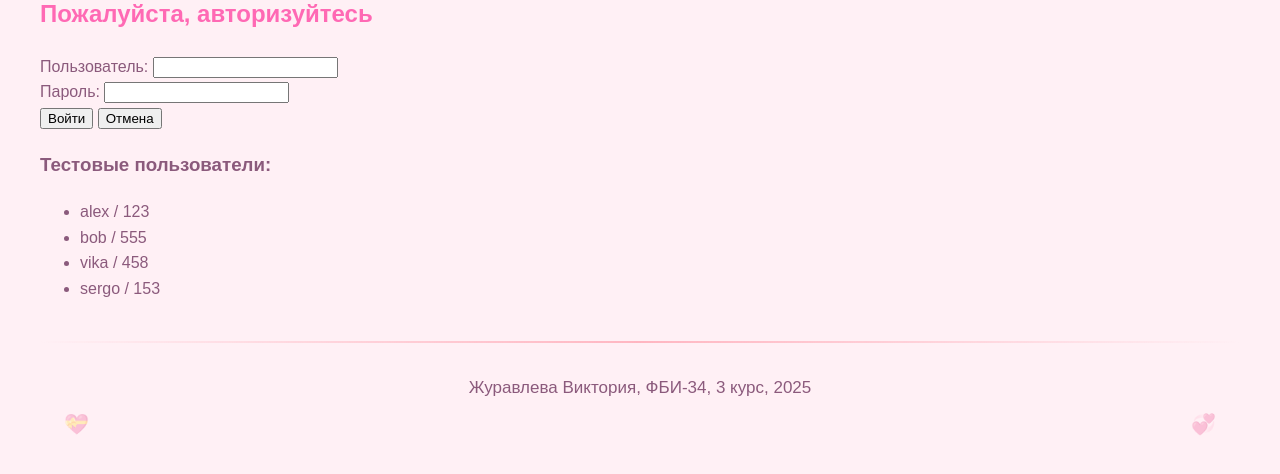
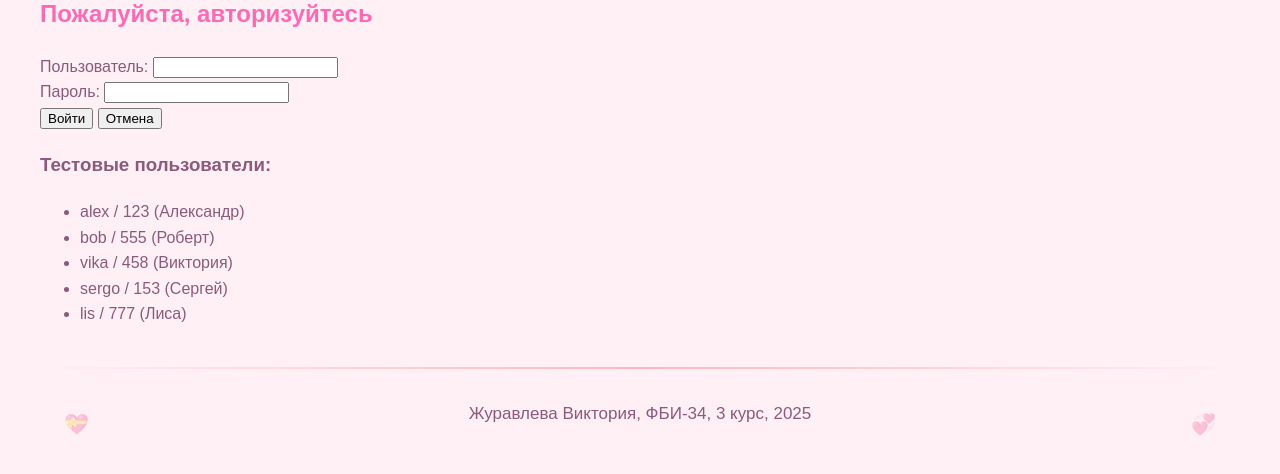
Before and after one commit to viktoria-zhur/web-2, a Flask app: page /lab4/login in a window 1280 px wide. Shown: the part 278-752 px from the top of the page. Run offline with Flask 3, Linux system fonts and the light colour scheme.

Commit message:
Улучшенная авторизация

```diff
--- a/lab4.py
+++ b/lab4.py
@@ -135,10 +135,11 @@ def tree():
     return redirect('/lab4/tree')
 
 users = [
-    {'login': 'alex', 'password': '123'},
-    {'login': 'bob', 'password': '555'},
-    {'login': 'vika', 'password': '458'},
-    {'login': 'sergo', 'password': '153'}
+    {'login': 'alex', 'password': '123', 'name': 'Александр', 'gender': 'male'},
+    {'login': 'bob', 'password': '555', 'name': 'Роберт', 'gender': 'male'},
+    {'login': 'vika', 'password': '458', 'name': 'Виктория', 'gender': 'female'},
+    {'login': 'sergo', 'password': '153', 'name': 'Сергей', 'gender': 'male'},
+    {'login': 'lis', 'password': '777', 'name': 'Лиса', 'gender': 'female'}
 ]
 
 @lab4.route('/lab4/login', methods=['GET', 'POST'])
@@ -147,21 +148,45 @@ def login():
         if 'login' in session:
             authorized = True
             login = session['login']
+            # Находим имя пользователя для приветствия
+            user_name = ''
+            for user in users:
+                if user['login'] == login:
+                    user_name = user['name']
+                    break
         else:
             authorized = False
             login = ''
-        return render_template('lab4/login.html', authorized=authorized, login=login)
+            user_name = ''
+        return render_template('lab4/login.html', authorized=authorized, login=login, user_name=user_name)
 
-    login = request.form.get('login')
-    password = request.form.get('password')
+    login_input = request.form.get('login', '')
+    password = request.form.get('password', '')
 
+    # Валидация пустых полей
+    errors = []
+    if not login_input:
+        errors.append('Не введён логин')
+    if not password:
+        errors.append('Не введён пароль')
+
+    # Если есть ошибки валидации
+    if errors:
+        return render_template('lab4/login.html', errors=errors, login=login_input, authorized=False)
+
+    # Проверка логина и пароля
+    user_found = None
     for user in users:
-        if login == user['login'] and password == user['password']:
-            session['login'] = login
-            return redirect('/lab4/login')
+        if login_input == user['login'] and password == user['password']:
+            user_found = user
+            break
 
-    error = 'Неверные логин и/или пароль'
-    return render_template('lab4/login.html', error=error, authorized=False)
+    if user_found:
+        session['login'] = user_found['login']
+        return redirect('/lab4/login')
+    else:
+        errors = ['Неверные логин и/или пароль']
+        return render_template('lab4/login.html', errors=errors, login=login_input, authorized=False)
 
 @lab4.route('/lab4/logout', methods=['POST'])
 def logout():
--- a/templates/lab4/login.html
+++ b/templates/lab4/login.html
@@ -4,7 +4,7 @@
 
 {% block main %}
     {% if authorized %}
-        <h1>Добро пожаловать, {{ login }}!</h1>
+        <h1>Добро пожаловать, {{ user_name }}!</h1>
         <div>
             <form action="/lab4/logout" method="post">
                 <button type="submit">Выход</button>
@@ -22,9 +22,15 @@
                 <label for="password">Пароль:</label>
                 <input type="password" id="password" name="password">
             </div>
-            {% if error %}
-                <div style="color: red;">{{ error }}</div>
+
+            {% if errors %}
+                <div class="error-messages">
+                    {% for error in errors %}
+                        <div class="error">{{ error }}</div>
+                    {% endfor %}
+                </div>
             {% endif %}
+
             <div>
                 <button type="submit">Войти</button>
                 <button type="reset">Отмена</button>
@@ -34,11 +40,27 @@
         <div style="margin-top: 20px;">
             <h3>Тестовые пользователи:</h3>
             <ul>
-                <li>alex / 123</li>
-                <li>bob / 555</li>
-                <li>vika / 458</li>
-                <li>sergo / 153</li>
+                <li>alex / 123 (Александр)</li>
+                <li>bob / 555 (Роберт)</li>
+                <li>vika / 458 (Виктория)</li>
+                <li>sergo / 153 (Сергей)</li>
+                <li>lis / 777 (Лиса)</li>
             </ul>
         </div>
+
+        <style>
+            .error-messages {
+                margin: 15px 0;
+            }
+            .error {
+                color: #d32f2f;
+                background-color: #ffebee;
+                border: 1px solid #f44336;
+                padding: 10px 15px;
+                border-radius: 5px;
+                margin: 5px 0;
+                font-weight: bold;
+            }
+        </style>
     {% endif %}
 {% endblock %}
```
